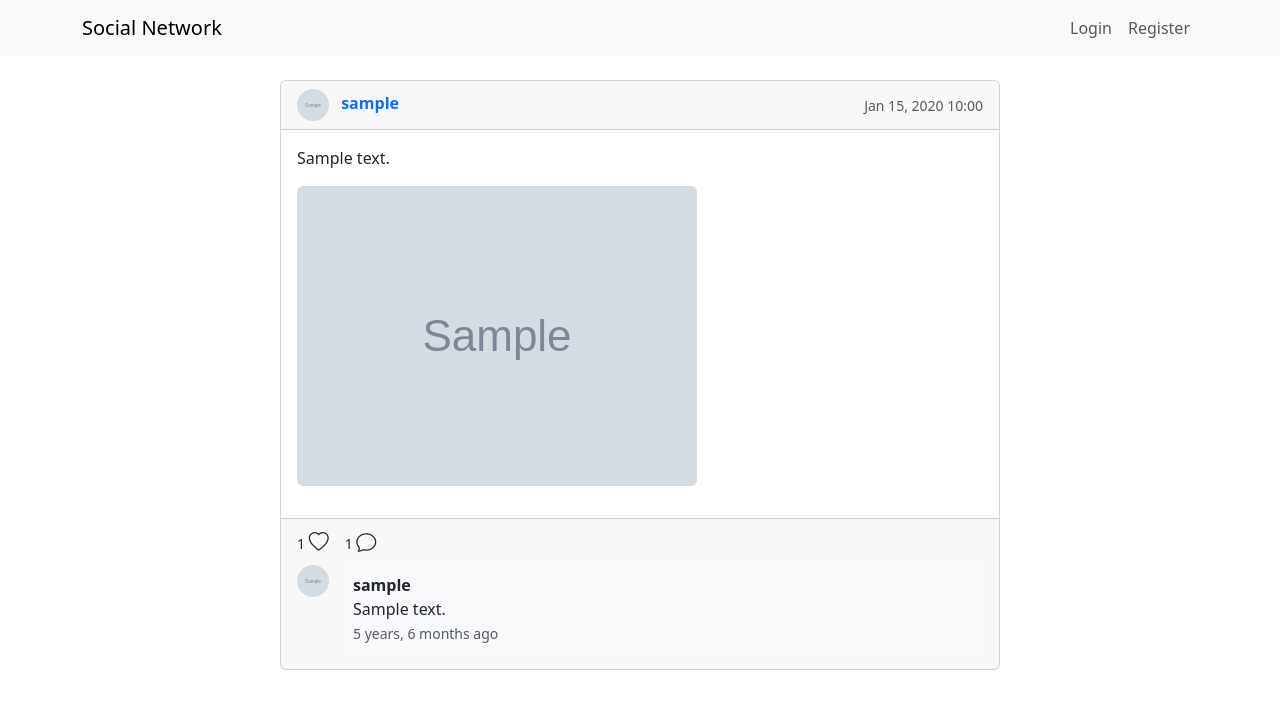
After one commit to SergeantMal/social_project, a Django app: template social_network/templates/posts/post_detail.html in a window 1280 px wide. The commit adds this page. Shown: the top 709 px of the page. Run offline with Django 3.2, Linux system fonts and the light colour scheme; the template is opened without the code that fills it: most values are stand-ins (such as "Sample title", 1, 10 or a date in 2020); grey boxes marked "Sample" are stand-in pictures.

Commit message:
add likes and comments

```diff
--- a/social_network/posts/urls.py
+++ b/social_network/posts/urls.py
@@ -8,4 +8,6 @@ urlpatterns = [
     path('create/', views.create_post, name='create'),
     path('<int:post_id>/edit/', views.edit_post, name='edit'),
     path('<int:post_id>/delete/', views.delete_post, name='delete'),
+    path('<int:post_id>/like/', views.toggle_like, name='toggle_like'),
+    path('<int:post_id>/comment/', views.add_comment, name='add_comment'),
 ]
--- a/social_network/templates/base.html
+++ b/social_network/templates/base.html
@@ -5,6 +5,7 @@
     <meta name="viewport" content="width=device-width, initial-scale=1.0">
     <title>Social Network</title>
     <link href="https://cdn.jsdelivr.net/npm/bootstrap@5.3.0/dist/css/bootstrap.min.css" rel="stylesheet">
+    <link rel="stylesheet" href="https://cdn.jsdelivr.net/npm/bootstrap-icons@1.8.0/font/bootstrap-icons.css">
 </head>
 <body>
     <nav class="navbar navbar-expand-lg navbar-light bg-light">
--- /dev/null
+++ b/social_network/templates/posts/post_detail.html
@@ -0,0 +1,142 @@
+{% extends 'base.html' %}
+{% load static %}
+
+{% block content %}
+<div class="container mt-4">
+    <div class="row">
+        <div class="col-md-8 offset-md-2">
+            <!-- Пост -->
+            <div class="card mb-4">
+                <div class="card-header">
+                    <div class="d-flex justify-content-between align-items-center">
+                        <div>
+                            <a href="{% url 'accounts:user_profile' post.author.username %}" class="text-decoration-none">
+                                <img src="{{ post.author.profile_picture.url }}" class="rounded-circle me-2" width="32" height="32">
+                                <strong>{{ post.author.username }}</strong>
+                            </a>
+                        </div>
+                        <small class="text-muted">{{ post.created_at|date:"M d, Y H:i" }}</small>
+                    </div>
+                </div>
+
+                <div class="card-body">
+                    <p class="card-text">{{ post.text }}</p>
+                    {% if post.image %}
+                        <img src="{{ post.image.url }}" class="img-fluid rounded mb-3" alt="Post image">
+                    {% endif %}
+                </div>
+
+                <div class="card-footer">
+                    <!-- Кнопки лайков и комментариев -->
+                    <div class="d-flex justify-content-start align-items-center gap-3">
+                        <!-- Кнопка лайка -->
+                        <button class="btn btn-sm p-0 border-0 bg-transparent like-btn"
+                                data-post-id="{{ post.id }}"
+                                data-liked="{% if request.user in post.likes.all %}true{% else %}false{% endif %}">
+                            <span class="like-count">{{ post.likes_count }}</span>
+                            <i class="bi {% if request.user in post.likes.all %}bi-heart-fill text-danger{% else %}bi-heart{% endif %} fs-5"></i>
+                        </button>
+
+                        <!-- Кнопка комментария -->
+                        <button class="btn btn-sm p-0 border-0 bg-transparent comment-toggle">
+                            <span class="comment-count">{{ post.comments_count }}</span>
+                            <i class="bi bi-chat fs-5"></i>
+                        </button>
+                    </div>
+
+                    <!-- Форма комментария (изначально скрыта) -->
+                    <div class="comment-form mt-3" style="display: none;">
+                        <form method="post" action="{% url 'posts:add_comment' post.id %}" class="mb-3">
+                            {% csrf_token %}
+                            <div class="input-group">
+                                <input type="text" name="text" class="form-control" placeholder="Write a comment..." required>
+                                <button class="btn btn-outline-primary" type="submit">Post</button>
+                            </div>
+                        </form>
+                    </div>
+
+                    <!-- Список комментариев -->
+                    <div class="comments-section mt-2">
+                        {% for comment in post.comment_set.all %}
+                            <div class="d-flex mb-2">
+                                <div class="flex-shrink-0">
+                                    <img src="{{ comment.user.profile_picture.url }}" class="rounded-circle me-2" width="32" height="32">
+                                </div>
+                                <div class="flex-grow-1 ms-2">
+                                    <div class="bg-light p-2 rounded">
+                                        <strong>{{ comment.user.username }}</strong>
+                                        <p class="mb-0">{{ comment.text }}</p>
+                                        <small class="text-muted">{{ comment.created_at|timesince }} ago</small>
+                                    </div>
+                                </div>
+                            </div>
+                        {% empty %}
+                            <p class="text-muted">No comments yet.</p>
+                        {% endfor %}
+                    </div>
+                </div>
+            </div>
+
+            <!-- Кнопки управления (для автора) -->
+            {% if user == post.author %}
+                <div class="d-flex justify-content-end gap-2 mb-4">
+                    <a href="{% url 'posts:edit' post.id %}" class="btn btn-outline-secondary">Edit Post</a>
+                    <form action="{% url 'posts:delete' post.id %}" method="post">
+                        {% csrf_token %}
+                        <button type="submit" class="btn btn-outline-danger">Delete Post</button>
+                    </form>
+                </div>
+            {% endif %}
+        </div>
+    </div>
+</div>
+
+<!-- JavaScript для лайков и комментариев -->
+<script>
+document.addEventListener('DOMContentLoaded', function() {
+    // Обработка лайков
+    document.querySelectorAll('.like-btn').forEach(btn => {
+        btn.addEventListener('click', function() {
+            const postId = this.dataset.postId;
+            const isLiked = this.dataset.liked === 'true';
+
+            fetch(`/posts/${postId}/like/`, {
+                method: 'POST',
+                headers: {
+                    'X-CSRFToken': '{{ csrf_token }}',
+                    'Content-Type': 'application/json'
+                },
+                body: JSON.stringify({})
+            })
+            .then(response => response.json())
+            .then(data => {
+                if (data.liked !== undefined) {
+                    const icon = this.querySelector('i');
+                    const countSpan = this.querySelector('.like-count');
+
+                    this.dataset.liked = data.liked;
+                    countSpan.textContent = data.likes_count;
+
+                    if (data.liked) {
+                        icon.classList.remove('bi-heart');
+                        icon.classList.add('bi-heart-fill', 'text-danger');
+                    } else {
+                        icon.classList.remove('bi-heart-fill', 'text-danger');
+                        icon.classList.add('bi-heart');
+                    }
+                }
+            })
+            .catch(error => console.error('Error:', error));
+        });
+    });
+
+    // Показать/скрыть форму комментария
+    document.querySelectorAll('.comment-toggle').forEach(btn => {
+        btn.addEventListener('click', function() {
+            const form = this.closest('.card-footer').querySelector('.comment-form');
+            form.style.display = form.style.display === 'none' ? 'block' : 'none';
+        });
+    });
+});
+</script>
+{% endblock %}
```
Also changed, not shown: social_network/posts/forms.py (+11 -1 lines), social_network/posts/models.py (+27 -0 lines), social_network/posts/views.py (+35 -1 lines), social_network/templates/feed/home.html (+104 -6 lines).
